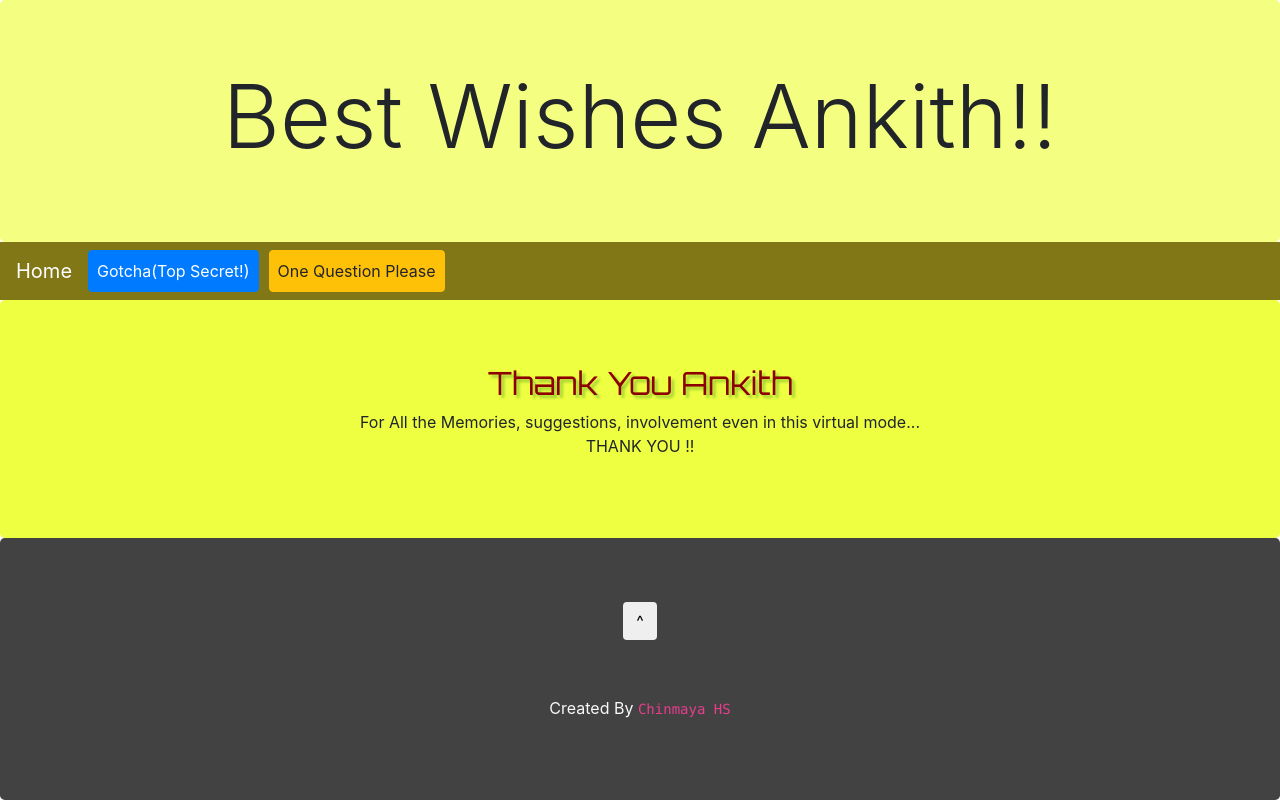
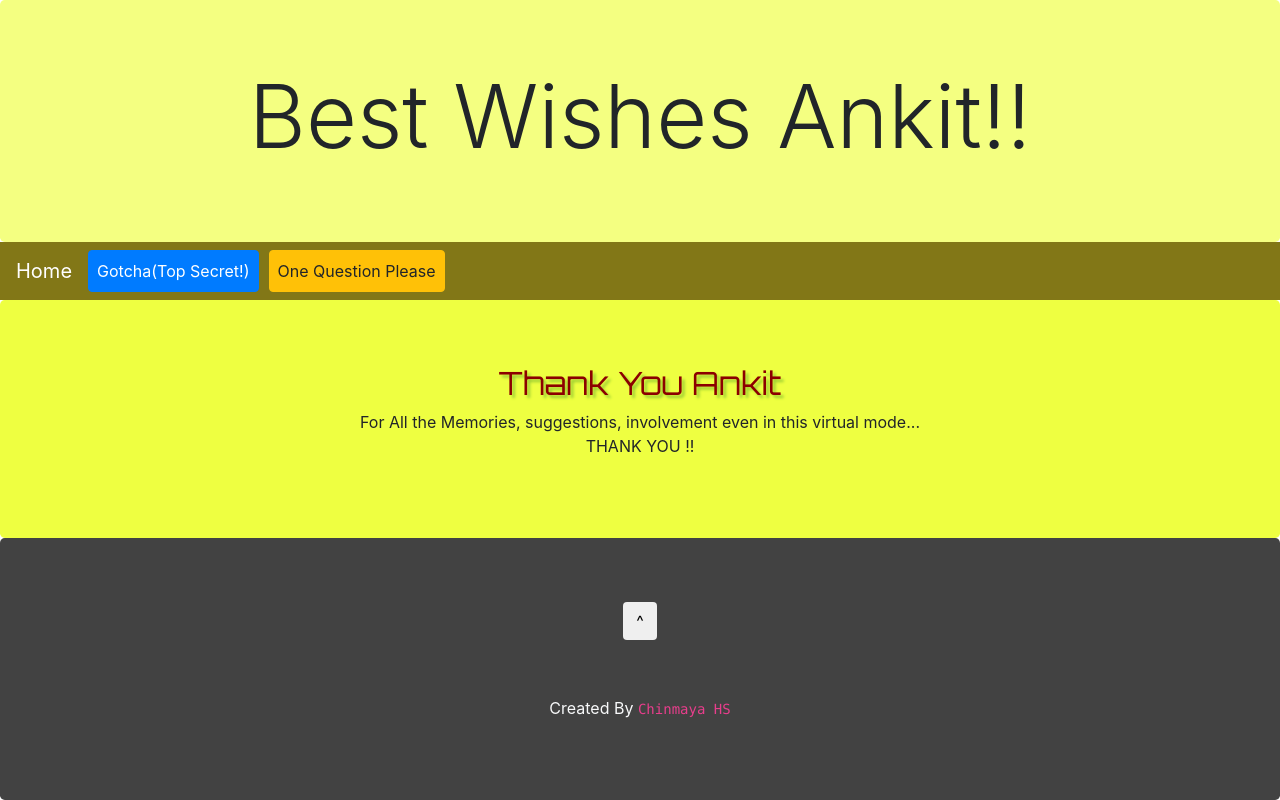
Before and after one commit to chinmayaSBhat/Ankith_Farewell, a Django app: page / in a window 1280 px wide. Run offline with Django 3.2, Linux system fonts and the light colour scheme; some libraries are stand-ins or nearby versions.

Commit message:
Update index.html

```diff
--- a/templates/index.html
+++ b/templates/index.html
@@ -65,7 +65,7 @@
 
 <body id="top">
 <div class="jumbotron text-center" style="background-color: #f4ff81;margin-bottom: 0;">
-    <h1 class="display-2">Best Wishes Ankith!!</h1>
+    <h1 class="display-2">Best Wishes Ankit!!</h1>
 </div>
 
 
@@ -105,7 +105,7 @@
 <!--Thank you seniors-->
 
 <div class="text-center jumbotron" style="background-color: #eeff41;margin-bottom: 0;">
-    <h2 >Thank You Ankith</h2>
+    <h2 >Thank You Ankit</h2>
     <p>For All the Memories, suggestions, involvement even in this virtual mode...
       <br/> THANK YOU !!
     </p>
```
